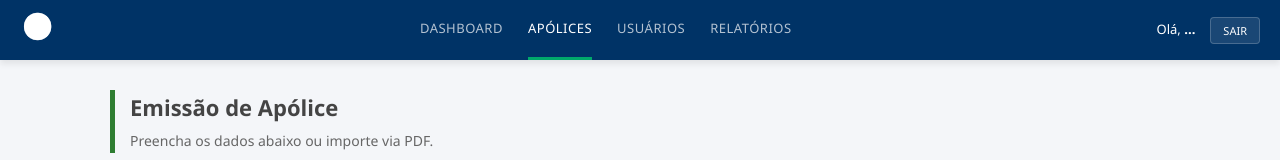
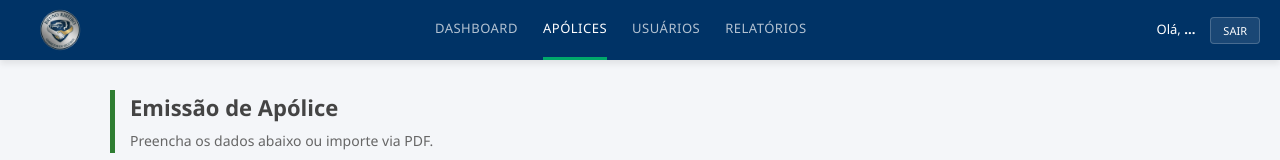
Before and after one commit to aidanolima/SeguradoraProject, a website: page frontend-web/apolice.html in a window 1280 px wide. Shown: the top 160 px of the page. Drawn offline with Linux system fonts and the light colour scheme; some packages are replaced by stand-ins of ours; no server answers; sample sign-in values are in the browser's storage; a script that the page names is missing.

Commit message:
UpDate REMOVE O "EFEITO FANTASMA" BRANCO

```diff
--- a/frontend-web/apolice.html
+++ b/frontend-web/apolice.html
@@ -19,6 +19,30 @@
     <script src="js/masks.js"></script>
 
     <style>
+
+        /* --- CORREÇÃO DEFINITIVA DO LOGO NO HEADER --- */
+        .header-brand, .header-brand a {
+            display: flex !important;
+            align-items: center !important;
+            height: 100% !important;
+            background: transparent !important; /* Garante que não há fundo branco atrás */
+        }
+
+        .header-logo {
+            height: 50px !important;
+            width: auto !important;
+            border-radius: 0 !important;
+            background: transparent !important;
+            object-fit: contain !important;
+            margin-left: 15px !important;
+            padding: 0 !important;
+
+            /* A MÁGICA QUE REMOVE O "EFEITO FANTASMA" BRANCO */
+            filter: none !important;
+            -webkit-filter: none !important;
+            mix-blend-mode: normal !important;
+            box-shadow: none !important;
+        }
         .loading { color: #666; font-style: italic; }
         .btn-processar { background-color: #2e7d32; color: white; border: none; padding: 10px 20px; border-radius: 4px; cursor: pointer; font-weight: bold; font-size: 14px; }
         .btn-processar:hover { background-color: #1b5e20; }
```
